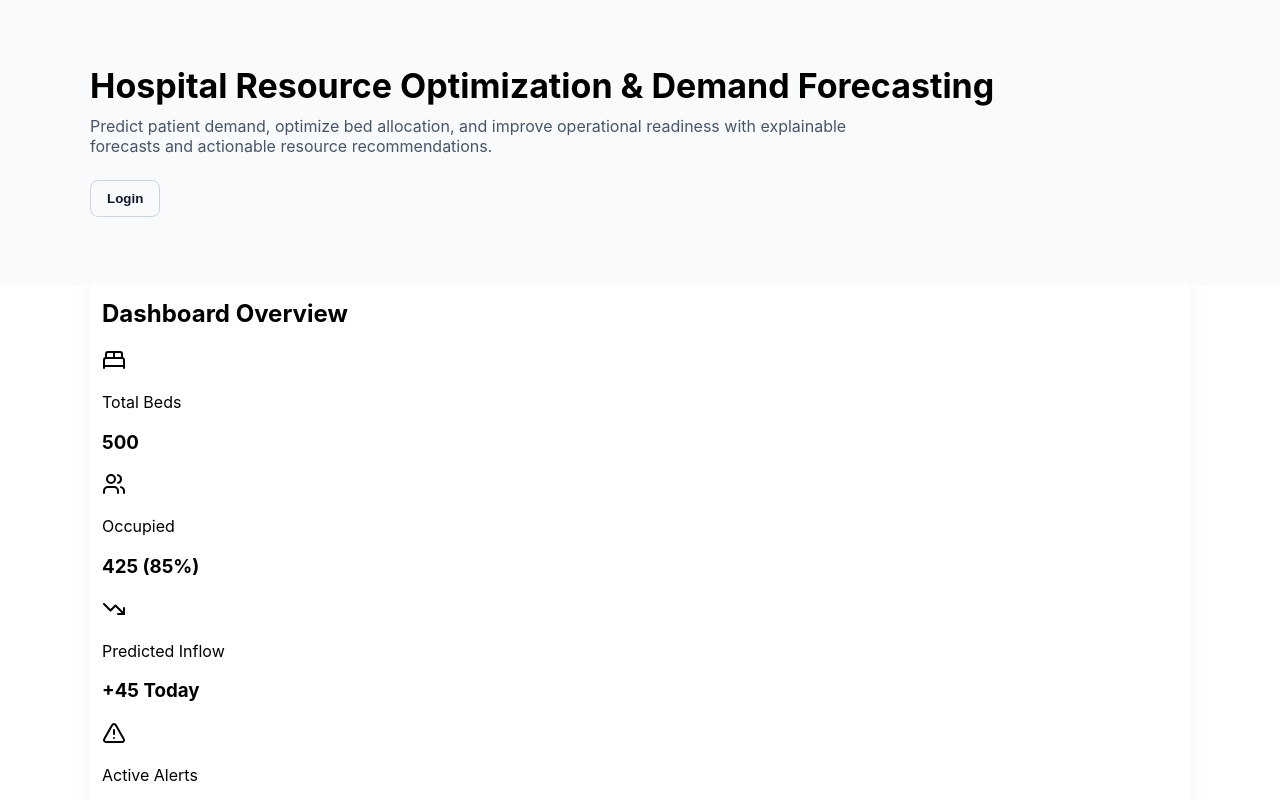
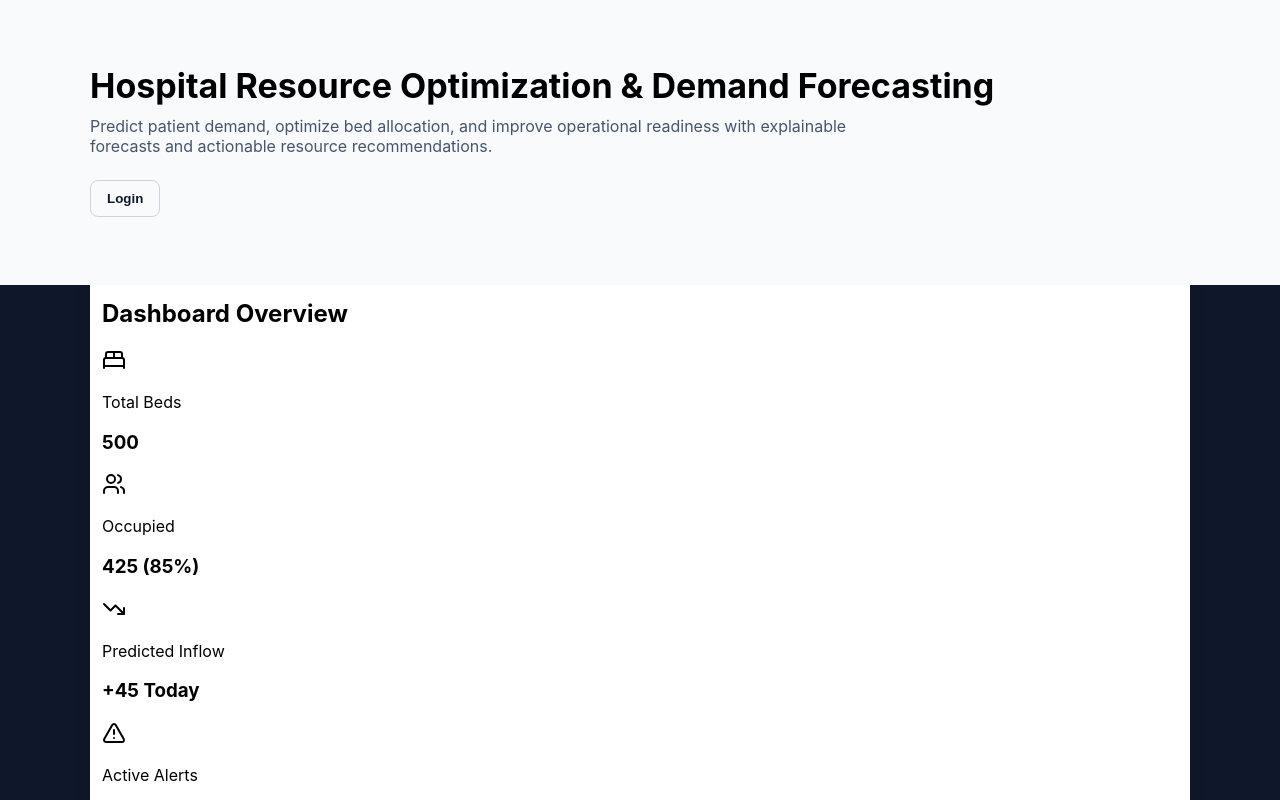
Before and after one commit to lochanajayasinghe/Hospital-Resource-Optimization-and-Demand-Forecasting-System, a React (Create React App) app in the folder frontend/: page / in a window 1280 px wide. Shown: the top 800 px of the page. Built offline with nearby package versions, Linux system fonts and the light colour scheme.

Commit message:
Update App.css

```diff
--- a/frontend/src/App.css
+++ b/frontend/src/App.css
@@ -1,5 +1,13 @@
 .App {
   text-align: center;
+}
+
+/* Global page background to avoid white gaps around full-bleed sections */
+html, body, #root {
+  height: 100%;
+  margin: 0;
+  padding: 0;
+  background-color: #0f172a;
 }
 
 .App-logo {
```
